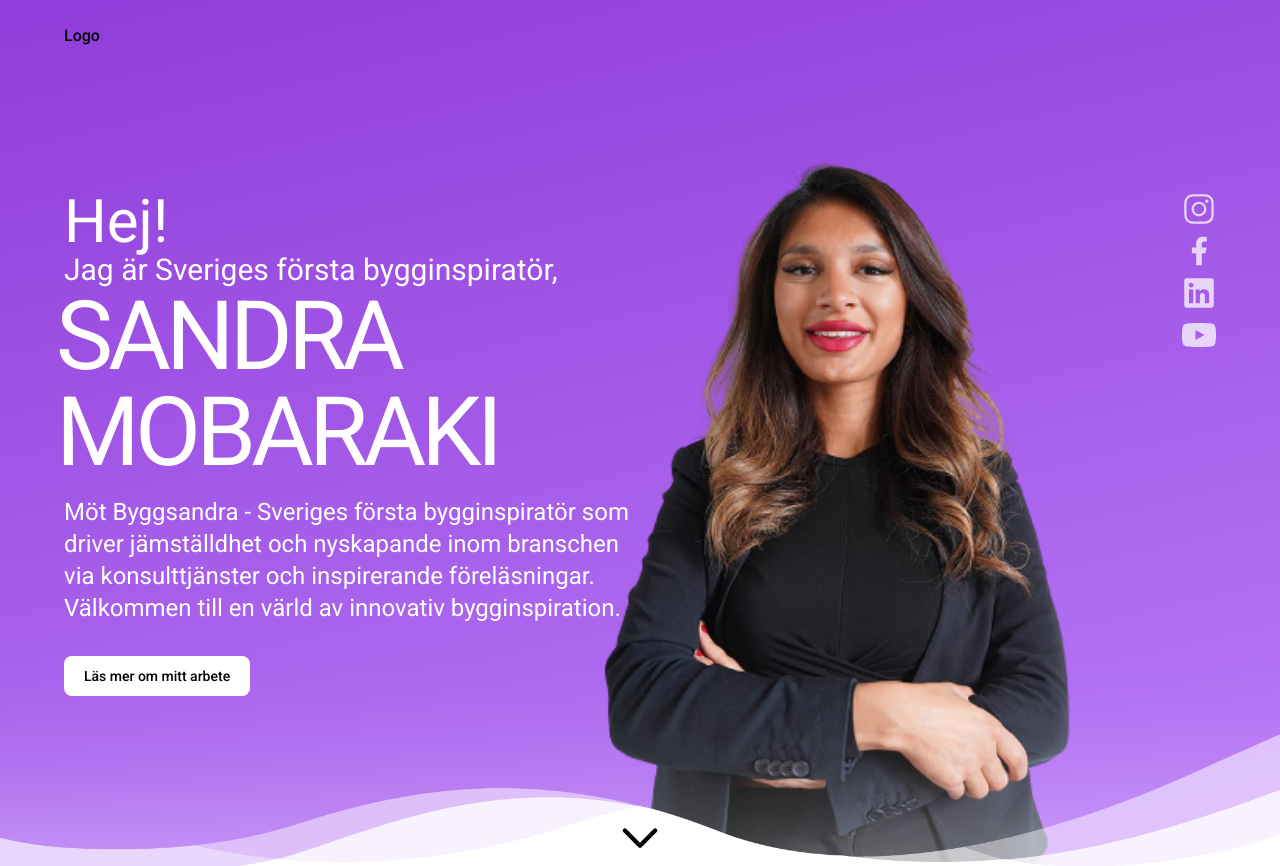
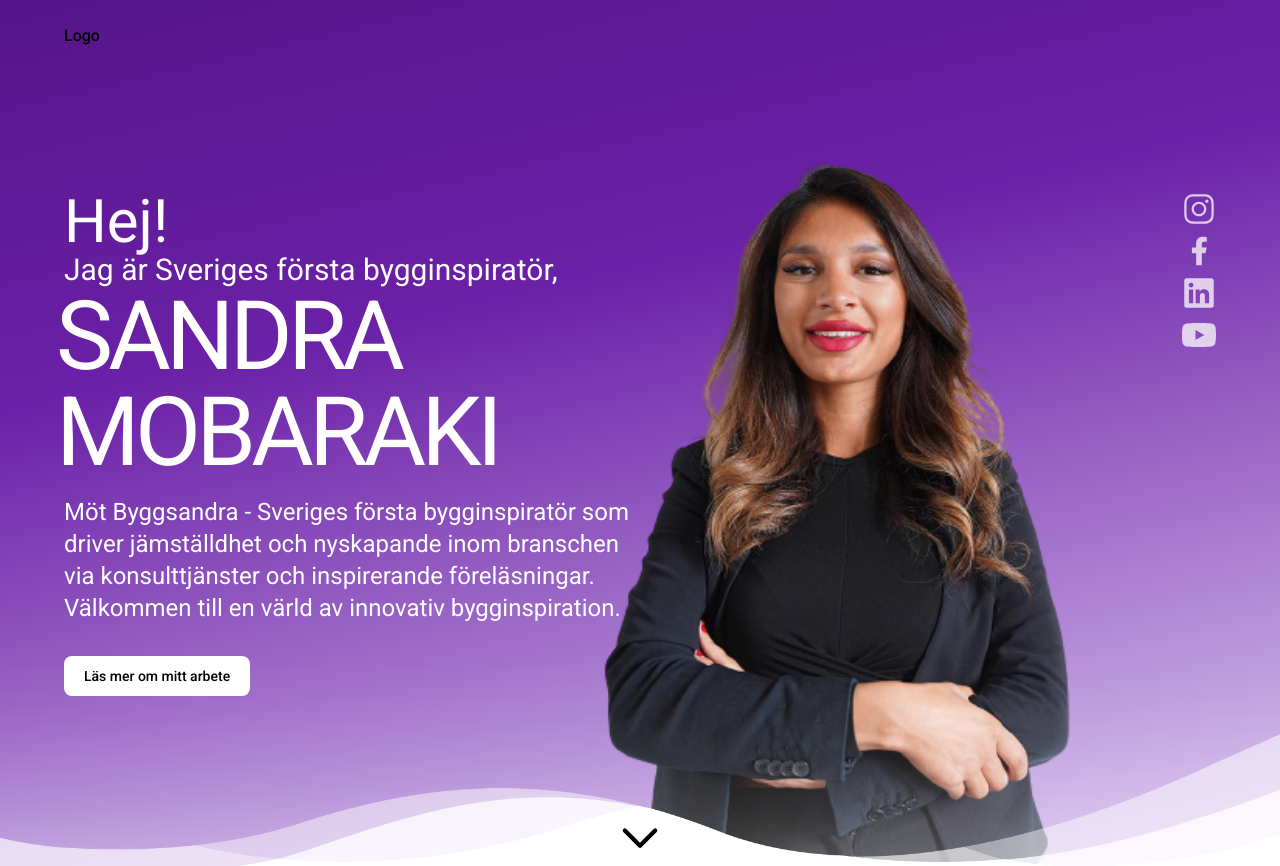
Before and after one commit to 4l3x91/byggsandra, a React (Vite) app: page / in a window 1280 px wide. Shown: the top 866 px of the page. Built offline with nearby package versions, Linux system fonts and the light colour scheme.

Commit message:
color fixes

```diff
--- a/src/components/services/Services.tsx
+++ b/src/components/services/Services.tsx
@@ -41,7 +41,7 @@ const Services = ({ serviceRef }: Props) => {
       ${currentService.name === services[0].name && "from-purple-600 via-purple-900 to-purple-950"}
       ${
         currentService.name === services[1].name &&
-        "from-fuchsia-700 via-fuchsia-800 to-fuchsia-950"
+        "from-fuchsia-800 via-fuchsia-900 to-fuchsia-950"
       }
       ${currentService.name === services[2].name && "from-violet-700 via-violet-800 to-violet-950"}
       `}
--- a/src/pages/HomePage.tsx
+++ b/src/pages/HomePage.tsx
@@ -29,7 +29,7 @@ const HomePage = () => {
   }, []);
   return (
     <>
-      <section className="px-4 md:px-16 pt-[4rem] md:pt-20 lg:pt-48 pb-48 relative bg-gradient-to-br from-purple-700 to-purple-400 min-h-[70vh] animate-background">
+      <section className="px-4 md:px-16 pt-[4rem] md:pt-20 lg:pt-48 pb-48 relative bg-gradient-to-br from-purple-950 via-purple-800 to-purple-100 min-h-[70vh] animate-background">
         <div style={{ backgroundImage: "url(bottomshape01.png)" }} className="shape-bottom" />
         <div
           style={{ backgroundImage: "url(byggsandra02.png)" }}
```
